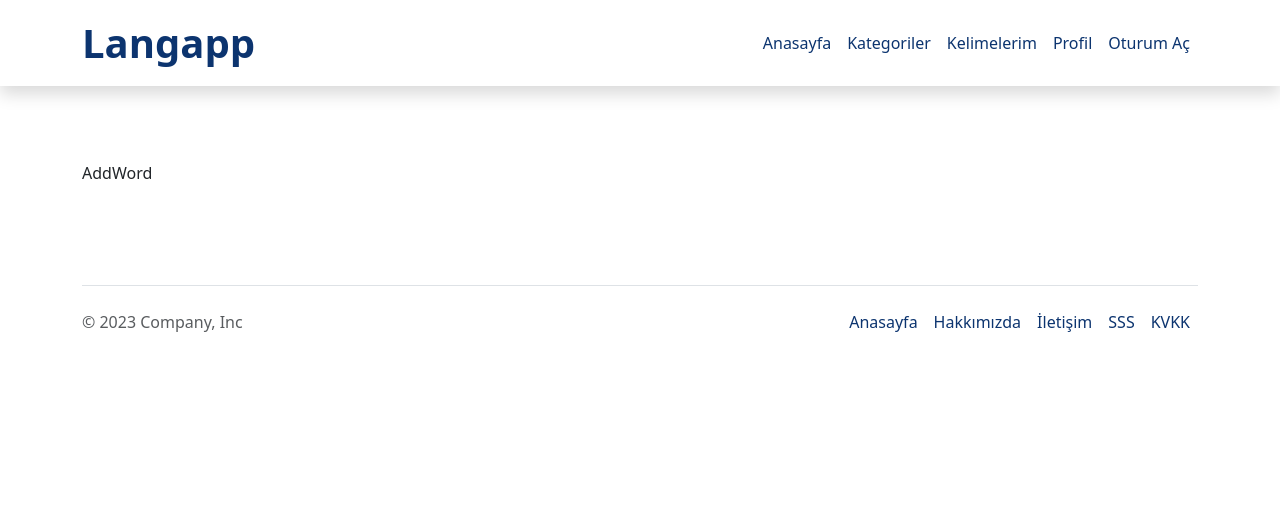
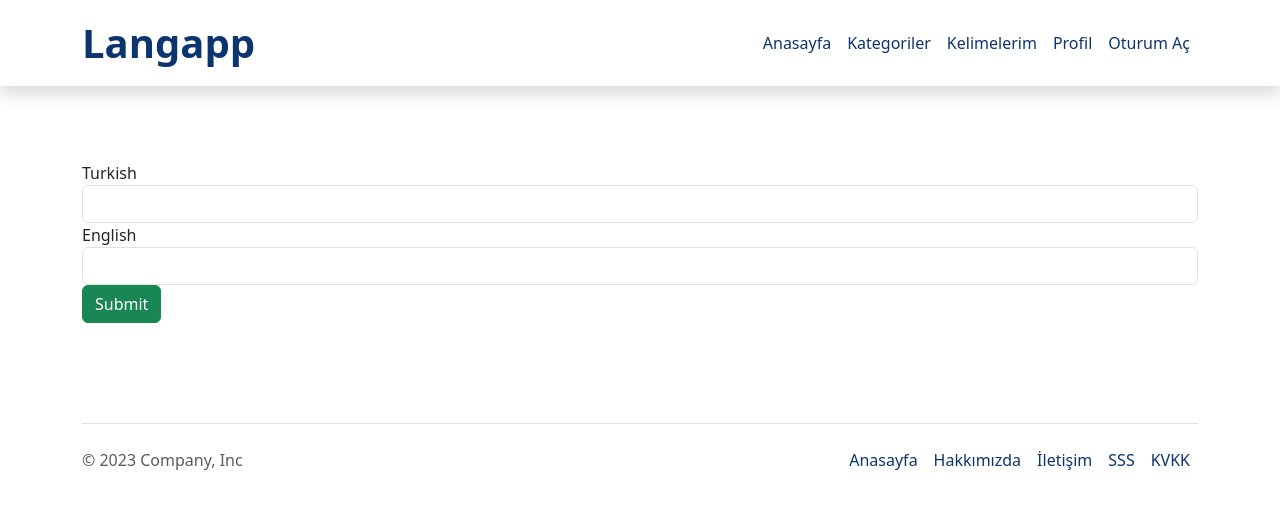
Before and after one commit to burakguney/langapp, a React (Create React App) app: page /addWord in a window 1280 px wide. Shown: the top 508 px of the page. Built offline with nearby package versions, Linux system fonts and the light colour scheme.

Commit message:
addword coding started

```diff
--- a/src/components/AddWord.jsx
+++ b/src/components/AddWord.jsx
@@ -1,9 +1,93 @@
-import React from 'react'
+import React, { useState } from "react";
+import http from "../http-common";
 
 const AddWord = () => {
+    const initialWordState = {
+        id: null,
+        turkish: "",
+        english: "",
+        category: ""
+    };
+    const [word, setWord] = useState(initialWordState);
+    const [submitted, setSubmitted] = useState(false);
+
+    const handleInputChange = event => {
+        const { name, value } = event.target;
+        setWord({ ...word, [name]: value });
+    };
+
+    const saveWord = () => {
+        var data = {
+            turkish: word.title,
+            english: word.description,
+            category: word.category
+        };
+
+        http.post("/word", data)
+            .then(response => {
+                setWord({
+                    id: response.data.id,
+                    turkish: response.data.turkish,
+                    english: response.data.english,
+                    category: response.data.category.name
+                });
+                setSubmitted(true);
+                console.log(response.data);
+            })
+            .catch(e => {
+                console.log(e);
+            });
+    };
+
+    const newWord = () => {
+        setWord(initialWordState);
+        setSubmitted(false);
+    };
+
     return (
-        <div>AddWord</div>
-    )
-}
+        <div className="submit-form">
+            {submitted ? (
+                <div>
+                    <h4>You submitted successfully!</h4>
+                    <button className="btn btn-success" onClick={newWord}>
+                        Add
+                    </button>
+                </div>
+            ) : (
+                <div>
+                    <div className="form-group">
+                        <label htmlFor="turkish">Turkish</label>
+                        <input
+                            type="text"
+                            className="form-control"
+                            id="turkish"
+                            required
+                            value={word.turkish}
+                            onChange={handleInputChange}
+                            name="turkish"
+                        />
+                    </div>
 
-export default AddWord
+                    <div className="form-group">
+                        <label htmlFor="english">English</label>
+                        <input
+                            type="text"
+                            className="form-control"
+                            id="english"
+                            required
+                            value={word.english}
+                            onChange={handleInputChange}
+                            name="english"
+                        />
+                    </div>
+
+                    <button onClick={saveWord} className="btn btn-success">
+                        Submit
+                    </button>
+                </div>
+            )}
+        </div>
+    );
+};
+
+export default AddWord;
```
